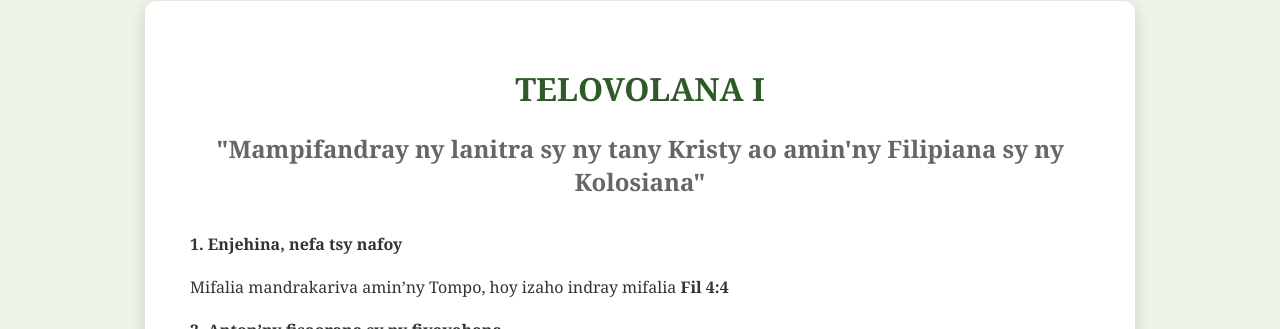
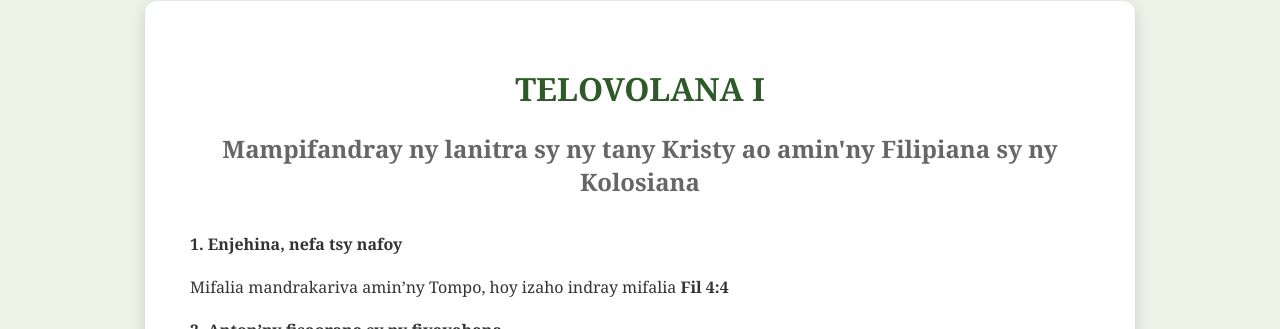
Before and after one commit to nainaw/tsianjery, a Jekyll site: the page built from TelovolanaI.md, in a window 1280 px wide. Shown: the part 215-544 px from the top of the page. Built offline with Jekyll 4.4.1, drawn with Linux system fonts in a browser that asks for light colours; our own code applies the rules of GitHub Pages for plain Markdown files.

```diff
--- a/TelovolanaI.md
+++ b/TelovolanaI.md
@@ -1,7 +1,8 @@
 ---
 title: "TELOVOLANA I"
 subtitle: |
-          "Mampifandray ny lanitra sy ny tany Kristy ao amin'ny Filipiana sy ny Kolosiana"
+          Mampifandray ny lanitra sy ny tany
+          Kristy ao amin'ny Filipiana sy ny Kolosiana
 
 previous:
 next: TelovolanaII.html
```
